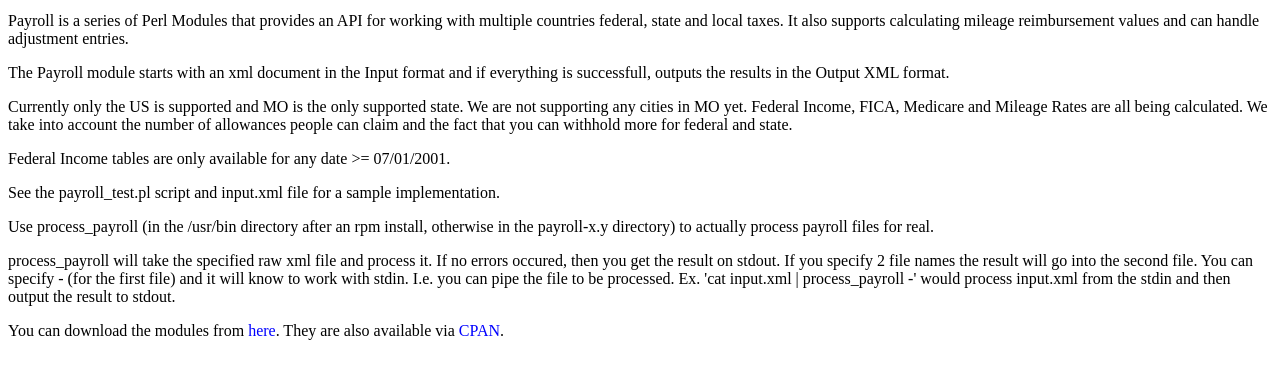
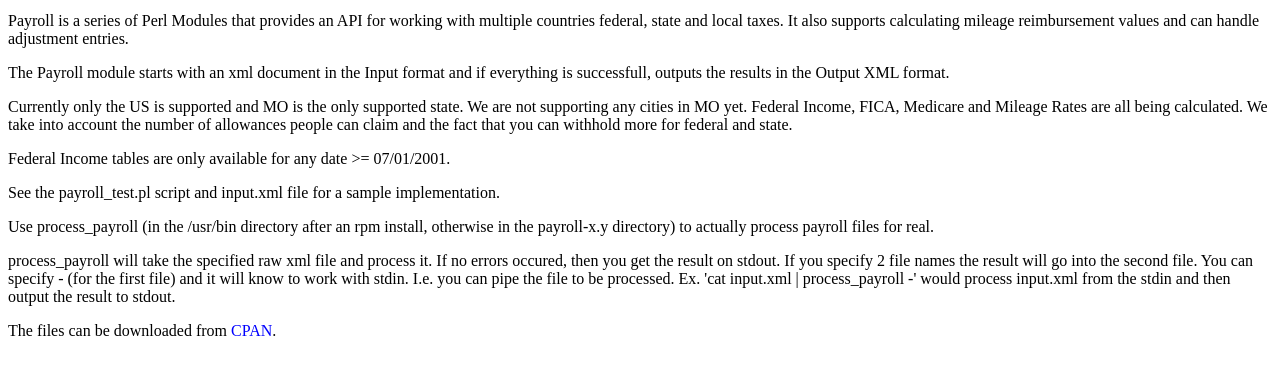
Before and after one commit to gitpan/payroll, a plain HTML site: page docs/index.html in a window 1280 px wide. Shown: the part 316-694 px from the top of the page. Drawn offline with Linux system fonts and the light colour scheme.

Commit message:
Import of JAMESP/payroll-0.6 from CPAN.
gitpan-cpan-distribution: payroll
gitpan-cpan-version:      0.6
gitpan-cpan-path:         JAMESP/payroll/payroll-0.6.tar.gz
gitpan-cpan-author:       JAMESP
gitpan-cpan-maturity:     released

```diff
--- a/docs/index.html
+++ b/docs/index.html
@@ -56,7 +56,6 @@ and it will know to work with stdin.  I.e.  you can pipe the file to be
 processed.  Ex. 'cat input.xml | process_payroll -' would process input.xml from
 the stdin and then output the result to stdout.
 </p>
-<p>You can download the modules from <a href="files">here</a>.
-They are also available via <a href="http://search.cpan.org/author/JAMESP/">CPAN</a>.</p>
+<p>The files can be downloaded from <a href="http://search.cpan.org/author/JAMESP/">CPAN</a>.</p>
 </body>
 </html>
```
Also changed, not shown: 12 other files.
